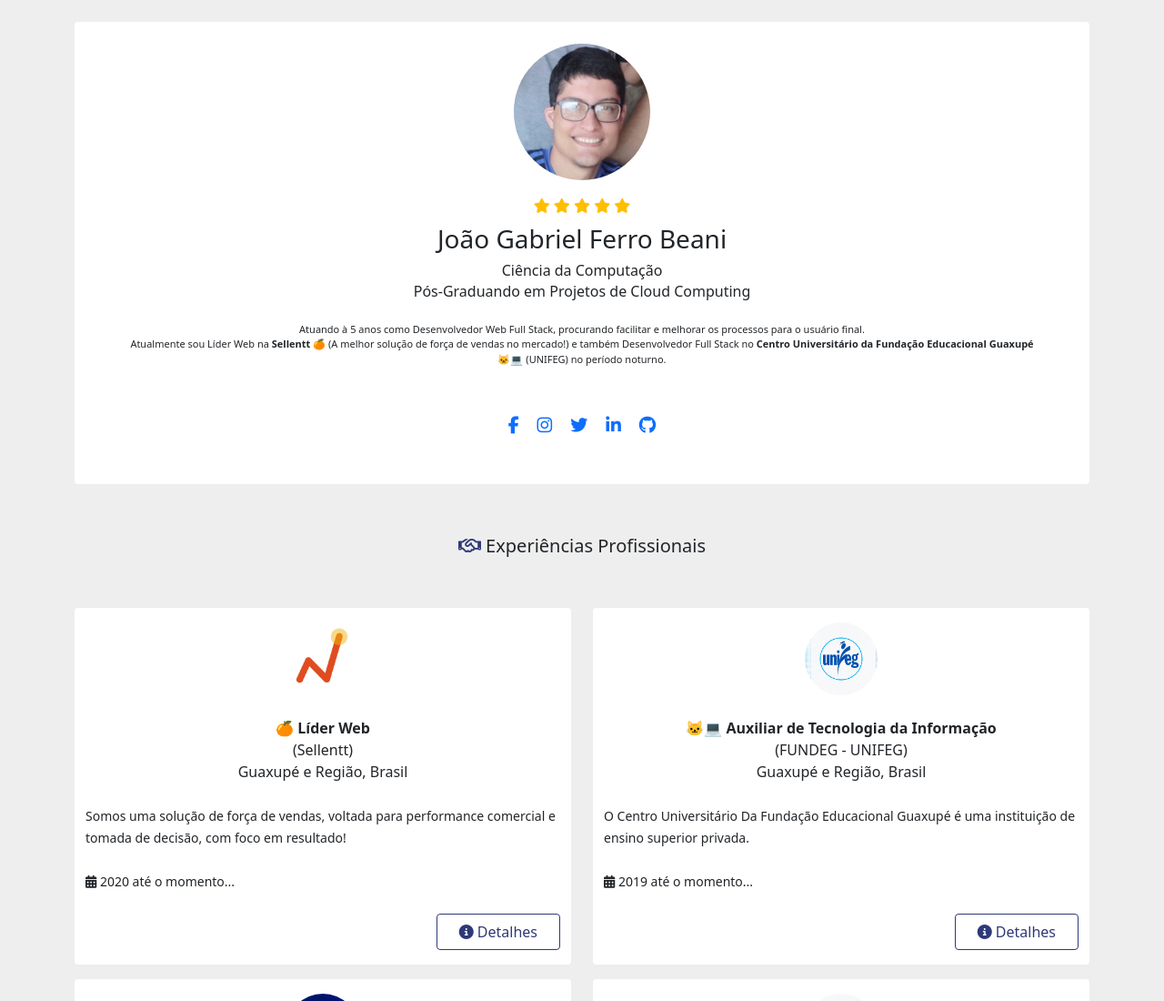
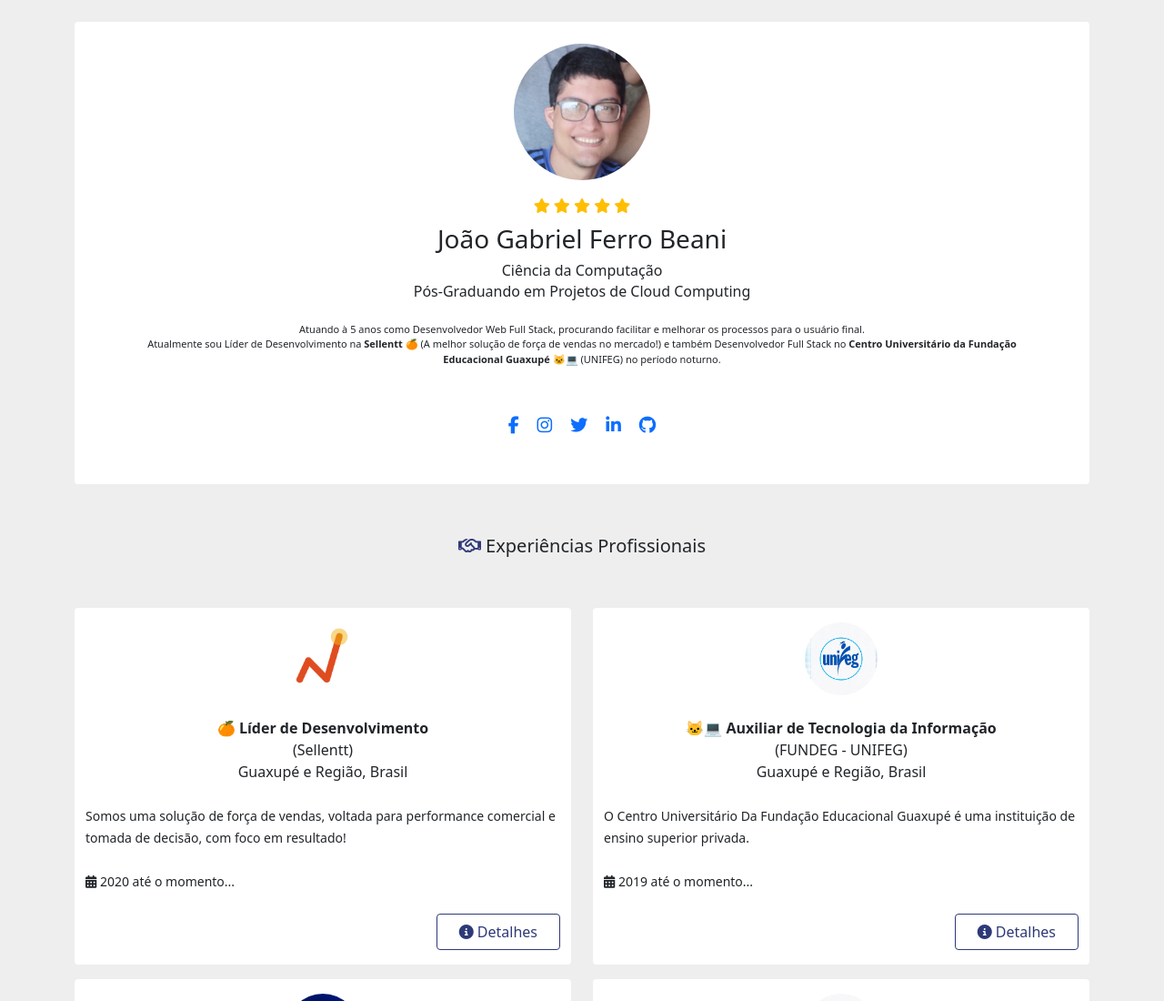
Before and after one commit to joaogg/joaogg.github.io, a plain HTML site: page index.html in a window 1280 px wide. Shown: the top 1100 px of the page at 91% size. Drawn offline with nearby package versions, Linux system fonts and the light colour scheme.

Commit message:
Update index.html

```diff
--- a/index.html
+++ b/index.html
@@ -145,7 +145,7 @@ body{
                         <p class="fonts">
 						Atuando à 5 anos como Desenvolvedor Web Full Stack, procurando facilitar e melhorar os processos para o usuário final.
 						<br>
-						Atualmente sou Líder Web na <b>Sellentt</b> 🍊 (A melhor solução de força de vendas no mercado!) e também Desenvolvedor Full Stack no <b>Centro Universitário da Fundação Educacional Guaxupé</b> 🐱‍💻 (UNIFEG) no período noturno.
+						Atualmente sou Líder de Desenvolvimento na <b>Sellentt</b> 🍊 (A melhor solução de força de vendas no mercado!) e também Desenvolvedor Full Stack no <b>Centro Universitário da Fundação Educacional Guaxupé</b> 🐱‍💻 (UNIFEG) no período noturno.
 						<br>
 						</p>
                     </div>
@@ -201,7 +201,7 @@ body{
 							<center>
                                 <img src="https://joaogg.github.io/src/img/sellentt.png" width="80" class="rounded-circle">
                                 <br><br>
-                                <b>🍊 Líder Web</b>
+                                <b>🍊 Líder de Desenvolvimento</b>
 								<br>
 								(Sellentt)<br>
                                 Guaxupé e Região, Brasil<br>
```
